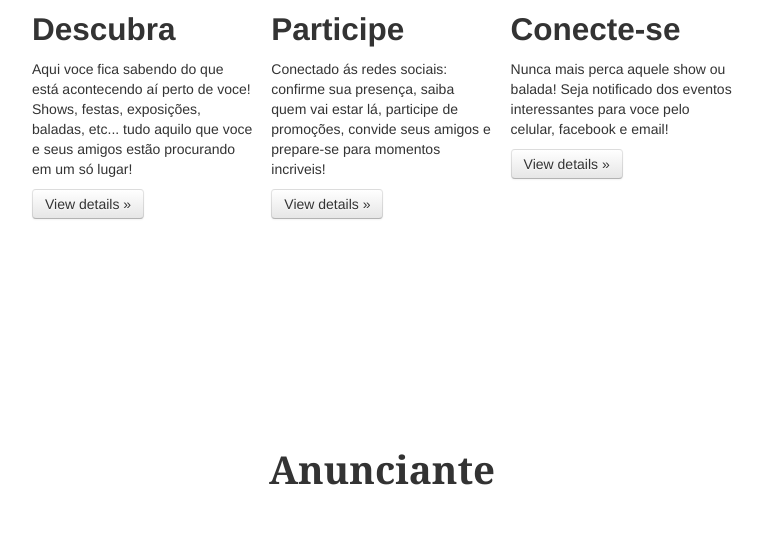
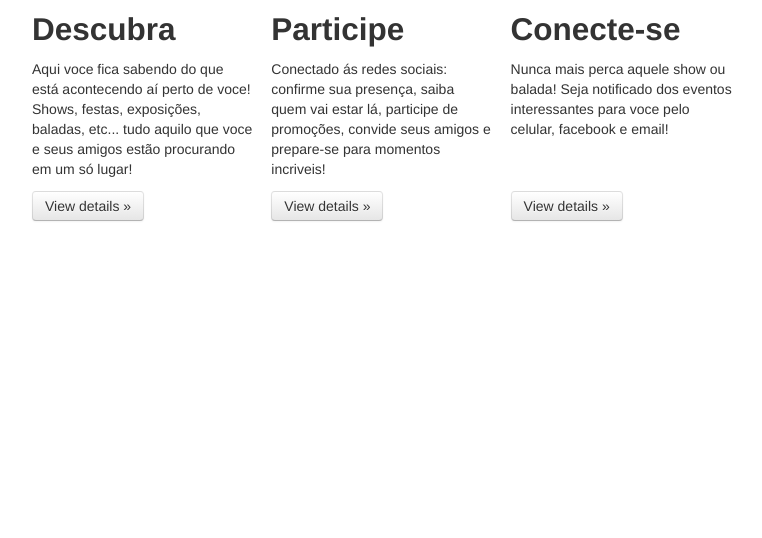
Before and after one commit to Proumo/Proumo-Landing, a PHP site: page / in a window 1280 px wide. Shown: the part 1050-1588 px from the top of the page, without its empty margins (258-1020 px from the left). Run offline with PHP 8.4, Linux system fonts and the light colour scheme.

Commit message:
Refatoração do estilo dos contents dos textos

```diff
--- a/assets/css/app_estilos/participante.css
+++ b/assets/css/app_estilos/participante.css
@@ -0,0 +1,4 @@
+#marketing-participante p {
+	min-height: 122px;
+	max-height: 122px;
+}
--- a/assets/css/style.css
+++ b/assets/css/style.css
@@ -16,3 +16,4 @@
 /* Meus estilos */
 @import "app_estilos/style_geral.css";
 @import "app_estilos/produto.css";
+@import "app_estilos/participante.css";
```
